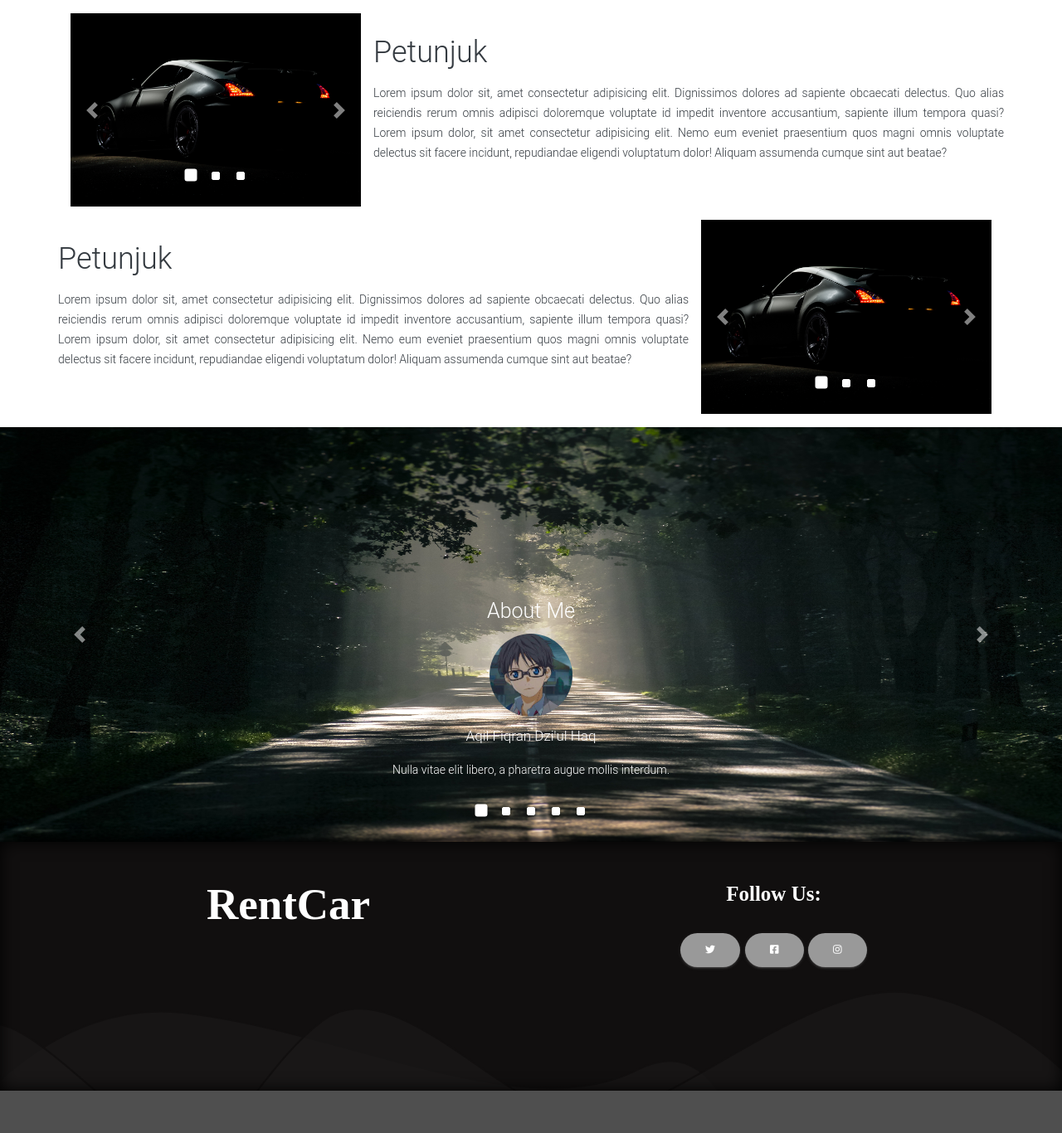
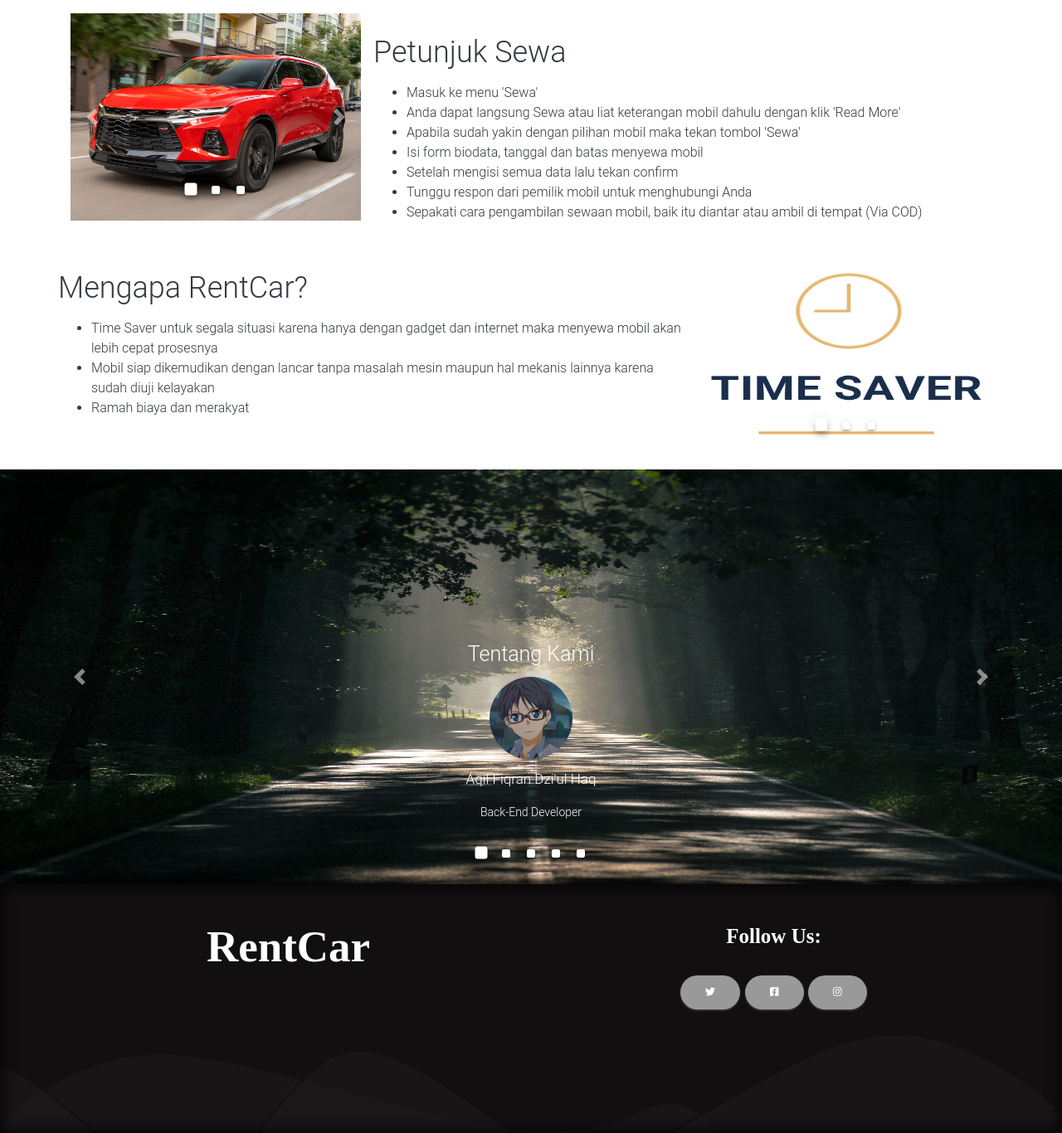
Before and after one commit to aqilfiqran/RentCar, a Django app: template car/templates/car/index.html in a window 1280 px wide. Shown: the part 800-2166 px from the top of the page at 83% size. Before the commit the page ends 2115 px from the top, so only its background shows below. Run offline with Django 3.2, Linux system fonts and the light colour scheme; the template is opened without the code that fills it, so the values that code supplies are empty; some libraries are stand-ins or nearby versions.

Commit message:
description done

```diff
--- a/car/templates/car/car_list.html
+++ b/car/templates/car/car_list.html
@@ -11,7 +11,9 @@ Car | List
         <div class="col-md-8 ml-auto mr-auto">
             <div class="brand text-center">
                 <h1>{{judul}}</h1>
-                <h3 class="title text-center">{{penjelasan}}</h3>
+                <h3 class="title text-center">
+                    <i>Choose your favorite car to rent</i>
+                </h3>
             </div>
         </div>
     </div>
--- a/car/templates/car/index.html
+++ b/car/templates/car/index.html
@@ -23,28 +23,31 @@
     <div class="container pt-3">
         <div class="row">
             <div class="col-lg-4 col-md">
-                <div id="carouselExampleIndicators" class="carousel slide" data-ride="carousel">
+                <div id="carouselExampleIndicators1" class="carousel slide" data-ride="carousel">
                     <ol class="carousel-indicators">
-                        <li data-target="#carouselExampleIndicators" data-slide-to="0" class="active"></li>
-                        <li data-target="#carouselExampleIndicators" data-slide-to="1"></li>
-                        <li data-target="#carouselExampleIndicators" data-slide-to="2"></li>
+                        <li data-target="#carouselExampleIndicators1" data-slide-to="0" class="active"></li>
+                        <li data-target="#carouselExampleIndicators1" data-slide-to="1"></li>
+                        <li data-target="#carouselExampleIndicators1" data-slide-to="2"></li>
                     </ol>
                     <div class="carousel-inner">
                         <div class="carousel-item active">
-                            <img class="d-block w-100" src="{% static 'img/mobil.jpg' %}" alt="First slide">
+                            <img class="d-block w-100" height="250" weight="auto" src="{% static 'img/suv.jpg' %}"
+                                alt="First slide">
                         </div>
                         <div class="carousel-item">
-                            <img class="d-block w-100" src="{% static 'img/mobil.jpg' %}" alt="Second slide">
+                            <img class="d-block w-100" height="250" weight="auto"
+                                src="{% static 'img/standartcar.jpg' %}" alt="Second slide">
                         </div>
                         <div class="carousel-item">
-                            <img class="d-block w-100" src="{% static 'img/mobil.jpg' %}" alt="Third slide">
+                            <img class="d-block w-100" height="250" weight="auto" src="{% static 'img/luxury.jpg' %}"
+                                alt="Third slide">
                         </div>
                     </div>
-                    <a class="carousel-control-prev" href="#carouselExampleIndicators" role="button" data-slide="prev">
+                    <a class="carousel-control-prev" href="#carouselExampleIndicators1" role="button" data-slide="prev">
                         <span class="carousel-control-prev-icon" aria-hidden="true"></span>
                         <span class="sr-only">Previous</span>
                     </a>
-                    <a class="carousel-control-next" href="#carouselExampleIndicators" role="button" data-slide="next">
+                    <a class="carousel-control-next" href="#carouselExampleIndicators1" role="button" data-slide="next">
                         <span class="carousel-control-next-icon" aria-hidden="true"></span>
                         <span class="sr-only">Next</span>
                     </a>
@@ -52,16 +55,18 @@
             </div>
             <div class="col-lg-8 col-md">
                 <div class="row">
-                    <h2>Petunjuk</h2>
+                    <h2>Petunjuk Sewa</h2>
                 </div>
                 <div class="row">
-                    <p class="text-justify">Lorem ipsum dolor sit, amet consectetur adipisicing elit. Dignissimos
-                        dolores ad sapiente
-                        obcaecati delectus. Quo alias reiciendis rerum omnis adipisci doloremque voluptate id impedit
-                        inventore accusantium, sapiente illum tempora quasi? Lorem ipsum dolor, sit amet consectetur
-                        adipisicing elit. Nemo eum eveniet praesentium quos magni omnis voluptate delectus sit facere
-                        incidunt, repudiandae eligendi voluptatum dolor! Aliquam assumenda cumque sint aut beatae?
-                    </p>
+                    <ul>
+                        <li>Masuk ke menu 'Sewa'</li>
+                        <li>Anda dapat langsung Sewa atau liat keterangan mobil dahulu dengan klik 'Read More'</li>
+                        <li>Apabila sudah yakin dengan pilihan mobil maka tekan tombol 'Sewa'</li>
+                        <li>Isi form biodata, tanggal dan batas menyewa mobil</li>
+                        <li>Setelah mengisi semua data lalu tekan confirm</li>
+                        <li>Tunggu respon dari pemilik mobil untuk menghubungi Anda</li>
+                        <li>Sepakati cara pengambilan sewaan mobil, baik itu diantar atau ambil di tempat (Via COD)</li>
+                    </ul>
                 </div>
             </div>
         </div>
@@ -73,16 +78,16 @@
         <div class="row">
             <div class="col-lg-8 col-md">
                 <div class="row">
-                    <h2 class="text-right">Petunjuk</h2>
+                    <h2 class="text-right">Mengapa RentCar?</h2>
                 </div>
                 <div class="row">
-                    <p class="text-justify">Lorem ipsum dolor sit, amet consectetur adipisicing elit. Dignissimos
-                        dolores ad sapiente
-                        obcaecati delectus. Quo alias reiciendis rerum omnis adipisci doloremque voluptate id impedit
-                        inventore accusantium, sapiente illum tempora quasi? Lorem ipsum dolor, sit amet consectetur
-                        adipisicing elit. Nemo eum eveniet praesentium quos magni omnis voluptate delectus sit facere
-                        incidunt, repudiandae eligendi voluptatum dolor! Aliquam assumenda cumque sint aut beatae?
-                    </p>
+                    <ul>
+                        <li>Time Saver untuk segala situasi karena hanya dengan gadget dan internet maka
+                            menyewa mobil akan lebih cepat prosesnya</li>
+                        <li>Mobil siap dikemudikan dengan lancar tanpa masalah mesin maupun hal mekanis lainnya karena
+                            sudah diuji kelayakan</li>
+                        <li>Ramah biaya dan merakyat</li>
+                    </ul>
                 </div>
             </div>
             <div class="col-lg-4 col-md">
@@ -94,13 +99,16 @@
                     </ol>
                     <div class="carousel-inner">
                         <div class="carousel-item active">
-                            <img class="d-block w-100" src="{% static 'img/mobil.jpg' %}" alt="First slide">
+                            <img class="d-block w-100" height="250" weight="auto" src="{% static 'img/timesaver.jpg' %}"
+                                alt="First slide">
                         </div>
                         <div class="carousel-item">
-                            <img class="d-block w-100" src="{% static 'img/mobil.jpg' %}" alt="Second slide">
+                            <img class="d-block w-100" height="250" weight="auto" src="{% static 'img/safety.jpg' %}"
+                                alt="Second slide">
                         </div>
                         <div class="carousel-item">
-                            <img class="d-block w-100" src="{% static 'img/mobil.jpg' %}" alt="Third slide">
+                            <img class="d-block w-100" height="250" weight="auto" src="{% static 'img/cheap.png' %}"
+                                alt="Third slide">
                         </div>
                     </div>
                     <a class="carousel-control-prev" href="#carouselExampleIndicators1" role="button" data-slide="prev">
@@ -133,55 +141,55 @@
                     <img src="{% static 'img/alam1.jpg' %}" class="d-block w-100"
                         style="background:cover; height:500px;" alt="">
                     <div class="carousel-caption d-none d-md-block">
-                        <h3>About Me</h3>
+                        <h3>Tentang Kami</h3>
                         <img style="border-radius:50%;" height="100px" width="100px" src="{% static 'img/aqil.jpg' %}"
                             alt="">
                         <h5>Aqil Fiqran Dzi'ul Haq</h5>
-                        <p>Nulla vitae elit libero, a pharetra augue mollis interdum.</p>
+                        <p>Back-End Developer</p>
                     </div>
                 </div>
                 <div class="carousel-item">
                     <img src="{% static 'img/alam2.jpg' %}" class="d-block w-100"
                         style="background:cover; height:500px;" alt="">
                     <div class="carousel-caption d-none d-md-block">
-                        <h3>About Me</h3>
+                        <h3>Tentang Kami</h3>
                         <img style="border-radius:50%;" height="100px" width="100px" src="{% static 'img/shiro.jpg' %}"
                             alt="">
                         <h5>Putra Maghfirah</h5>
-                        <p>Lorem ipsum dolor sit amet, consectetur adipiscing elit.</p>
+                        <p>Front-End Developer</p>
                     </div>
                 </div>
                 <div class="carousel-item">
                     <img src="{% static 'img/alam3.jpg' %}" class="d-block w-100"
                         style="background:cover; height:500px;" alt="">
                     <div class="carousel-caption d-none d-md-block">
-                        <h3>About Me</h3>
+                        <h3>Tentang Kami</h3>
                         <img style="border-radius:50%;" height="100px" width="100px" src="{% static 'img/daffa.jpg' %}"
                             alt="">
                         <h5>Muhammad Daffa Razan</h5>
-                        <p>Praesent commodo cursus magna, vel scelerisque nisl consectetur.</p>
+                        <p>Lead Officer</p>
                     </div>
                 </div>
                 <div class="carousel-item">
                     <img src="{% static 'img/alam4.jpg' %}" class="d-block w-100"
                         style="background:cover; height:500px;" alt="">
                     <div class="carousel-caption d-none d-md-block">
-                        <h3>About Me</h3>
+                        <h3>Tentang Kami</h3>
                         <img style="border-radius:50%;" height="100px" width="100px" src="{% static 'img/ersuf.jpg' %}"
                             alt="">
                         <h5>Ervan Sufi</h5>
-                        <p>Praesent commodo cursus magna, vel scelerisque nisl consectetur.</p>
+                        <p>Vice Lead Officer</p>
                     </div>
                 </div>
                 <div class="carousel-item">
                     <img src="{% static 'img/alam5.jpg' %}" class="d-block w-100"
                         style="background:cover; height:500px;" alt="">
                     <div class="carousel-caption d-none d-md-block">
-                        <h3>About Me</h3>
+                        <h3>Tentang Kami</h3>
                         <img style="border-radius:50%;" height="100px" width="100px" src="{% static 'img/dicky.jpg' %}"
                             alt="">
                         <h5>Dicky Rizki Giatama</h5>
-                        <p>Praesent commodo cursus magna, vel scelerisque nisl consectetur.</p>
+                        <p>Secretary</p>
                     </div>
                 </div>
             </div>
```
Also changed, not shown: rentcar.sqlite3, static/img/cheap.png (added), static/img/luxury.jpg (added), static/img/safety.jpg (added), static/img/standartcar.jpg (added), static/img/suv.jpg (added), static/img/timesaver.jpg (added).
